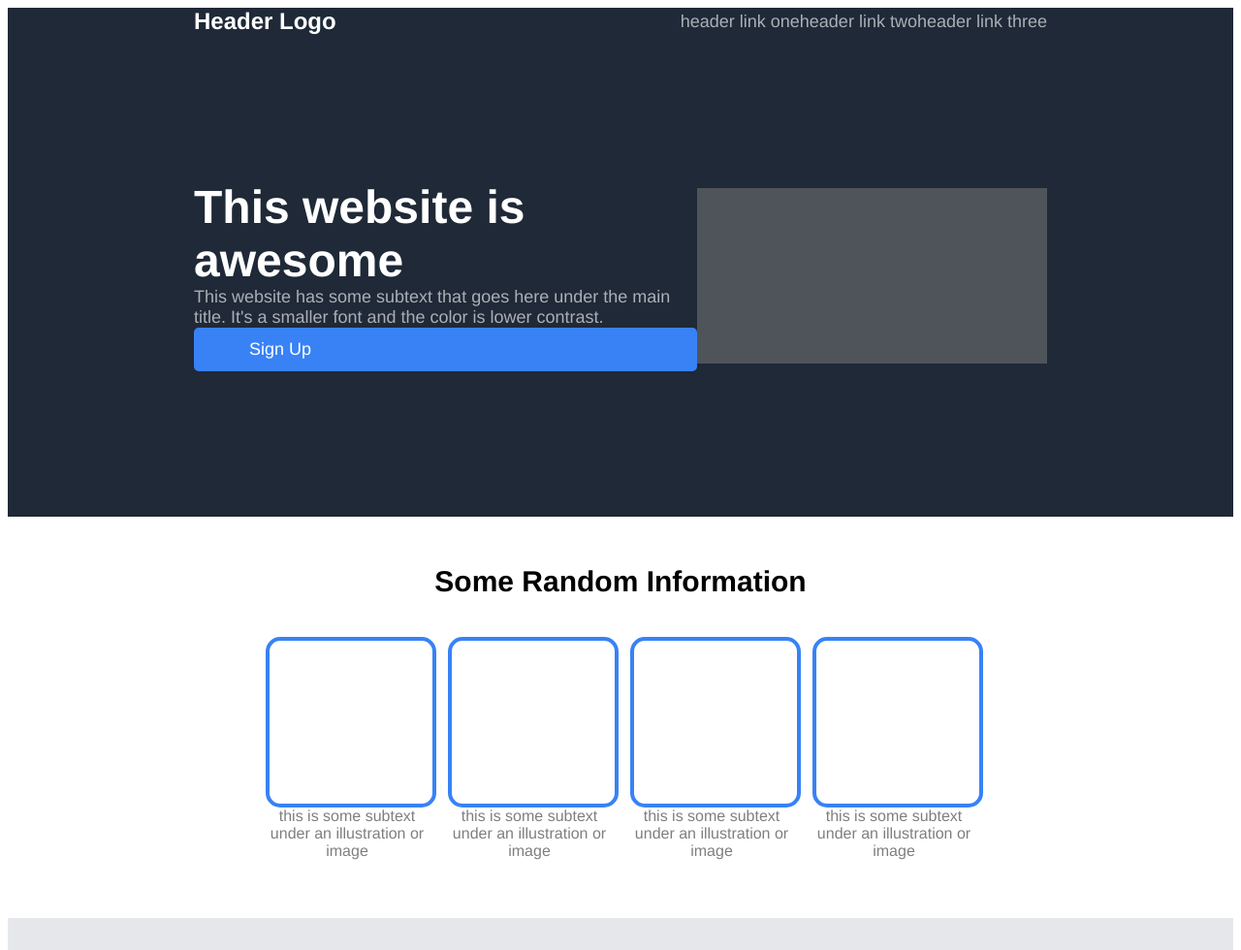
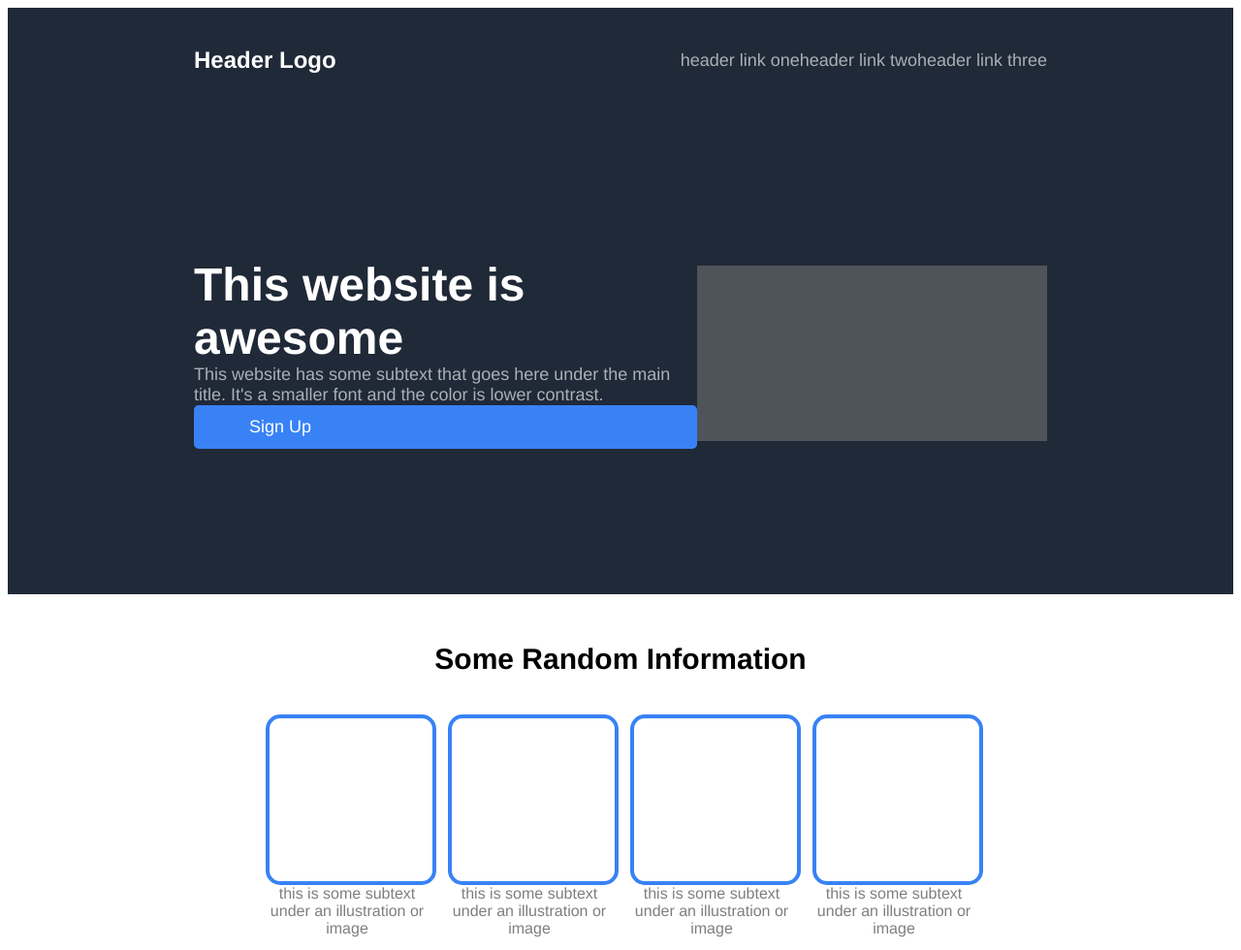
Before and after one commit to KylaYy/odin-project-1, a plain HTML site: page index.html in a window 1280 px wide. Shown: the top 980 px of the page at 97% size. Drawn offline with Linux system fonts and the light colour scheme.

Commit message:
Style header padding

```diff
--- a/style.css
+++ b/style.css
@@ -33,6 +33,10 @@ p {
 }
 
 /* Header formatting */
+#header {
+    padding: 40px 15vw;
+}
+
 p#header-link,
 p.hero-subtext{
     font-size: 18px;
```
